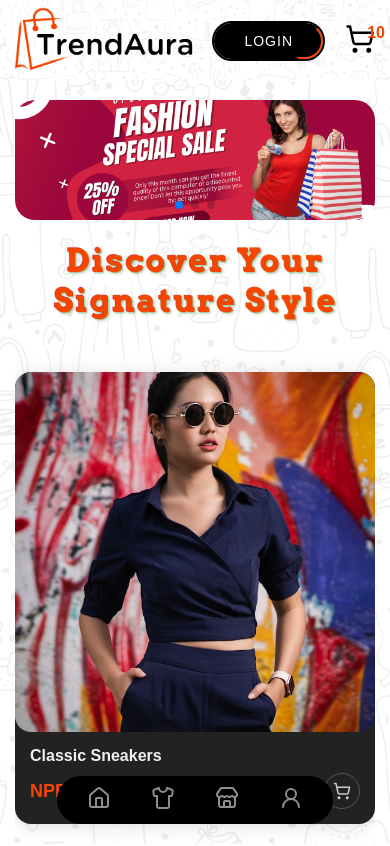
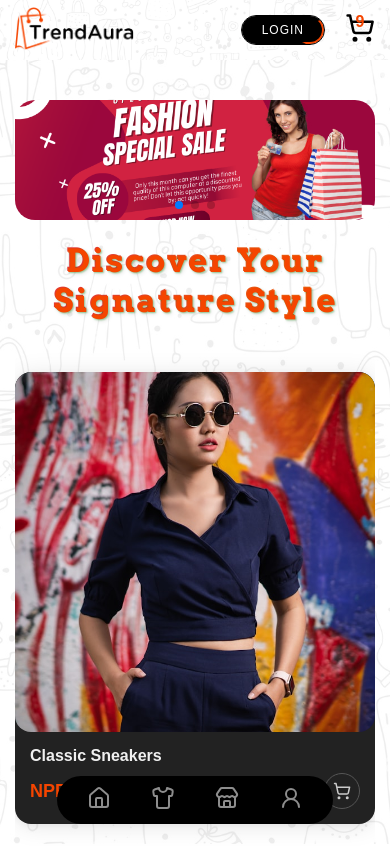
Before and after one commit to gobinddas/trendaura2.0, a Next.js app: page / in a window 390 px wide. Shown: the top 846 px of the page. Built offline with nearby package versions, Linux system fonts and the light colour scheme; a web font is replaced by a local one.

Commit message:
everything added

```diff
--- a/app/components/header.js
+++ b/app/components/header.js
@@ -35,7 +35,7 @@ const Header = () => {
 
             <button>Login</button>
             <div className='cart'>  <ShoppingCart className='icon' />
-              <span>10</span>
+              <span>9</span>
             </div>
           </div>
         </div>
--- a/app/scss/layouts/_footer.scss
+++ b/app/scss/layouts/_footer.scss
@@ -84,7 +84,7 @@
 
  @media (max-width: 768px) {
     .footer {
-    margin: 40px 0px;
+    margin: 40px 0px 100px 0px;
 
     .container {
         .footer-row {
--- a/app/scss/layouts/_header.scss
+++ b/app/scss/layouts/_header.scss
@@ -139,8 +139,9 @@
                     }
                     span{
                         position: absolute;
-                        top: -15;
-                        right: -10px;
+                        top: -12;
+                      left: 50%;
+                      transform: translate(-50%);
                         color: $primaryColor;
                         font-size: 16px;
                         font-weight: 900;
@@ -171,45 +172,20 @@
 @media (max-width: 992px) {
 
 .header-section {
-    width: 100vw;
-    position: fixed;
-    z-index: 9999;
-    background-color: rgba(255, 255, 255, 0.925);
-    overflow: hidden;
+
     height: 80px;
 
-    .header-fix-bg {
-        height: 100%;
-        width: 100vw;
 
-        position: absolute;
-        z-index: -99;
-
-        &::before {
-            content: "";
-            position: absolute;
-            height: 100%;
-            width: 100%;
-            background-color: #ffffffec;
-        }
-
-    }
 
 
     .container {
-        position: relative;
-        z-index: 999999;
+
 
         .nav-bar {
-            display: flex;
-            align-items: center;
-            justify-content: space-between;
-            padding: 7px 0px;
 
 
-            .brand {
-                width: 180px;
-            }
+
+
 
             .nav {
                 display: none;
@@ -239,88 +215,76 @@
 
             }
 
-            .quick-res {
-                display: flex;
-                gap: 20px;
-                align-items: center;
-
-                button {
-                    position: relative;
-                    padding: 10px 30px;
-                    border-radius: 50px;
-                    cursor: pointer;
-                    background-color: transparent;
-                    border: none;
-                    color: white;
-                    font-size: 14px;
-                    overflow: hidden;
-                    border: 2px solid $black;
-                    text-transform: uppercase;
-                    font-family: $national;
-                    font-size: 14px;
-                    letter-spacing: 1px;
-
-                    &::before {
-                        content: '';
-                        position: absolute;
-                        top: -50%;
-                        left: -50%;
-                        width: 200%;
-                        height: 200%;
-                        background: conic-gradient(from 0deg,
-                                rgb(0, 0, 0) 270deg,
-                                #f54500 270deg,
-                                #f54500 315deg,
-                                black 315deg);
-                        animation: rotate 4s linear infinite;
-                        z-index: -1;
-                    }
-
-                    &::after {
-                        content: '';
-                        position: absolute;
-                        top: 2px;
-                        left: 2px;
-                        right: 2px;
-                        bottom: 2px;
-                        background: $black;
-                        border-radius: 46px;
-                        z-index: -1;
-                    }
-
-                    &:hover {
-                        &::before {
-                            animation: rotate 2s linear infinite;
-                        }
-                    }
-                }
-                .cart{
-                    position: relative;
-                    span{
-                        position: absolute;
-                        top: -15;
-                        right: -10px;
-                        color: $primaryColor;
-                        font-size: 16px;
-                        font-weight: 900;
-                    }
-                }
-            }
 
 
 
-            @keyframes rotate {
-                from {
-                    transform: rotate(0deg);
-                }
 
-                to {
-                    transform: rotate(360deg);
-                }
-            }
         }
     }
 }
 
 
 }
+
+
+
+
+
+@media (max-width: 576px) {
+
+.header-section {
+
+    height: 60px;
+
+
+
+
+    .container {
+
+
+        .nav-bar {
+
+
+
+            .brand {
+                width: 120px;
+            }
+
+            .nav {
+                display: none;
+
+
+
+
+            }
+
+
+            .quick-res {
+
+
+                button {
+                    padding: 7px 20px;
+                   ;
+                    border: 1px solid $black;
+                    text-transform: uppercase;
+                    font-family: $national;
+                    font-size: 12px;
+
+
+
+
+
+
+                }
+
+            }
+
+
+
+
+        }
+    }
+}
+
+
+}
```
